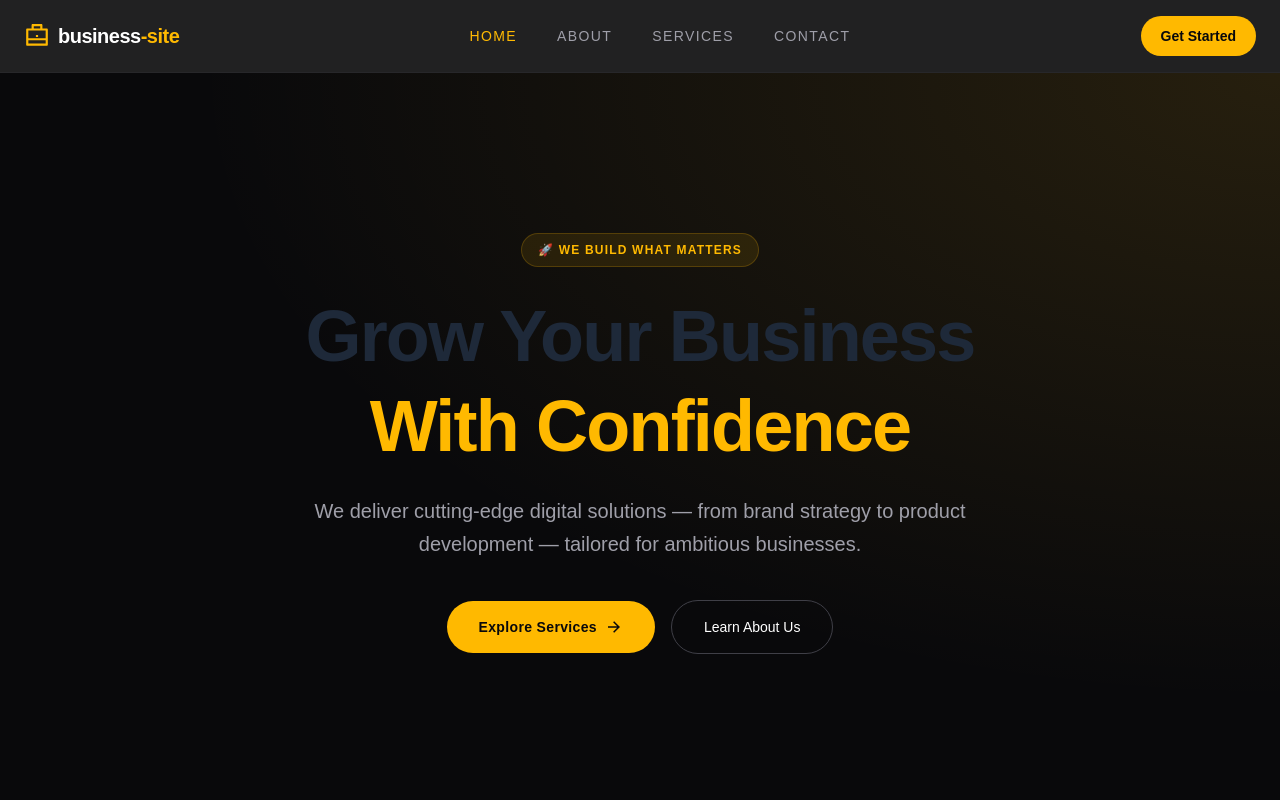
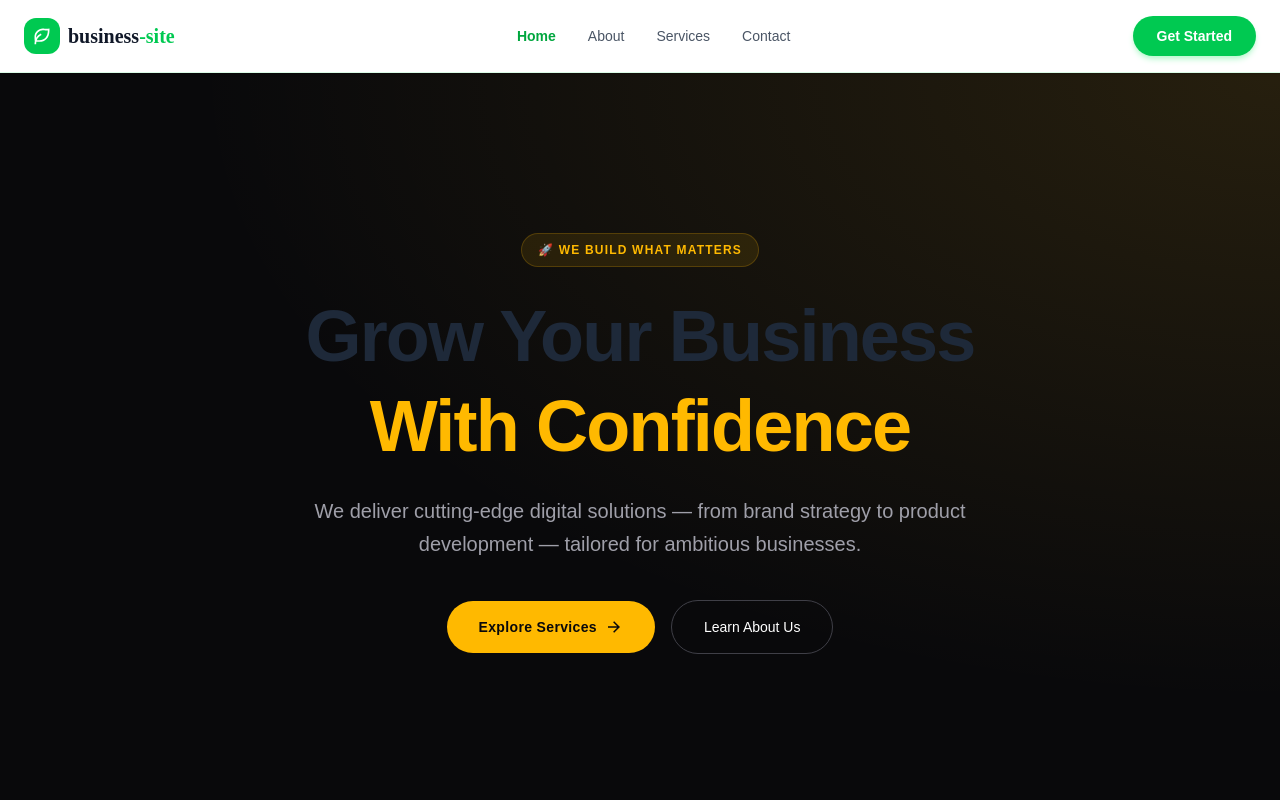
Before and after one commit to shantokarmoker8/business-site, a React (Vite) app: page / in a window 1280 px wide. Shown: the top 800 px of the page. Built offline with nearby package versions, Linux system fonts and the light colour scheme.

Commit message:
navbar.jsx

```diff
--- a/src/components/Navbar.jsx
+++ b/src/components/Navbar.jsx
@@ -1,6 +1,6 @@
 import { useState } from "react";
-import { NavLink } from "react-router-dom";
-import { RiMenuLine, RiCloseLine, RiBriefcaseLine } from "react-icons/ri";
+import { NavLink, Link } from "react-router-dom";
+import { RiMenuLine, RiCloseLine, RiLeafLine } from "react-icons/ri";
 
 const links = [
   { to: "/", label: "Home" },
@@ -12,46 +12,60 @@ const links = [
 export default function Navbar() {
   const [open, setOpen] = useState(false);
 
-  const navLinkClass = ({ isActive }) =>
-    `text-sm font-medium tracking-widest uppercase transition-colors duration-200 ${
-      isActive ? "text-amber-400" : "text-zinc-400 hover:text-white"
-    }`;
-
   return (
-    <header className="sticky top-0 z-50 bg-zinc-950/90 backdrop-blur-md border-b border-zinc-800">
+    <header className="sticky top-0 z-50 bg-white/95 backdrop-blur-sm border-b border-green-100 shadow-sm">
       <nav className="max-w-7xl mx-auto px-6 py-4 flex items-center justify-between">
         {/* Logo */}
-        <NavLink to="/" className="flex items-center gap-2 text-amber-400">
-          <RiBriefcaseLine size={26} />
-          <span className="text-xl font-black tracking-tight text-white">
-            business<span className="text-amber-400">-site</span>
+        <Link to="/" className="flex items-center gap-2">
+          <div className="w-9 h-9 bg-green-500 rounded-xl flex items-center justify-center">
+            <RiLeafLine size={20} className="text-white" />
+          </div>
+          <span
+            style={{ fontFamily: "'Playfair Display', serif" }}
+            className="text-xl font-black text-gray-900"
+          >
+            business<span className="text-green-500">-site</span>
           </span>
-        </NavLink>
+        </Link>
 
         {/* Desktop Links */}
-        <ul className="hidden md:flex items-center gap-10">
-          {links.map((l) => (
+        <ul className="hidden md:flex items-center gap-8">
+          {links.map(function (l) {
+            return (
               <li key={l.to}>
-              <NavLink to={l.to} className={navLinkClass} end={l.to === "/"}>
+                <NavLink
+                  to={l.to}
+                  end={l.to === "/"}
+                  className={function (p) {
+                    return (
+                      "text-sm font-medium transition-colors duration-200 " +
+                      (p.isActive
+                        ? "text-green-600 font-semibold"
+                        : "text-gray-600 hover:text-green-600")
+                    );
+                  }}
+                >
                   {l.label}
                 </NavLink>
               </li>
-          ))}
+            );
+          })}
         </ul>
 
-        {/* Desktop CTA */}
-        <NavLink
+        {/* CTA */}
+        <Link
           to="/contact"
-          className="hidden md:inline-flex items-center gap-2 bg-amber-400 text-zinc-950 text-sm font-bold px-5 py-2.5 rounded-full hover:bg-amber-300 transition-colors duration-200"
+          className="hidden md:inline-flex items-center gap-2 bg-green-500 text-white text-sm font-semibold px-6 py-2.5 rounded-full hover:bg-green-600 transition-colors duration-200 shadow-md shadow-green-200"
         >
           Get Started
-        </NavLink>
+        </Link>
 
         {/* Mobile Toggle */}
         <button
-          className="md:hidden text-white"
-          onClick={() => setOpen(!open)}
-          aria-label="Toggle menu"
+          className="md:hidden text-gray-700"
+          onClick={function () {
+            setOpen(!open);
+          }}
         >
           {open ? <RiCloseLine size={26} /> : <RiMenuLine size={26} />}
         </button>
@@ -59,25 +73,38 @@ export default function Navbar() {
 
       {/* Mobile Menu */}
       {open && (
-        <div className="md:hidden bg-zinc-900 border-t border-zinc-800 px-6 py-6 flex flex-col gap-5">
-          {links.map((l) => (
+        <div className="md:hidden bg-white border-t border-green-100 px-6 py-6 flex flex-col gap-5 shadow-lg">
+          {links.map(function (l) {
+            return (
               <NavLink
                 key={l.to}
                 to={l.to}
                 end={l.to === "/"}
-              className={navLinkClass}
-              onClick={() => setOpen(false)}
+                onClick={function () {
+                  setOpen(false);
+                }}
+                className={function (p) {
+                  return (
+                    "text-sm font-medium " +
+                    (p.isActive
+                      ? "text-green-600 font-semibold"
+                      : "text-gray-600")
+                  );
+                }}
               >
                 {l.label}
               </NavLink>
-          ))}
-          <NavLink
+            );
+          })}
+          <Link
             to="/contact"
-            onClick={() => setOpen(false)}
-            className="mt-2 bg-amber-400 text-zinc-950 text-sm font-bold px-5 py-2.5 rounded-full text-center hover:bg-amber-300 transition-colors duration-200"
+            onClick={function () {
+              setOpen(false);
+            }}
+            className="bg-green-500 text-white text-sm font-semibold px-6 py-3 rounded-full text-center hover:bg-green-600 transition-colors"
           >
             Get Started
-          </NavLink>
+          </Link>
         </div>
       )}
     </header>
```
Lines whose indentation alone changed are shown as unchanged.
